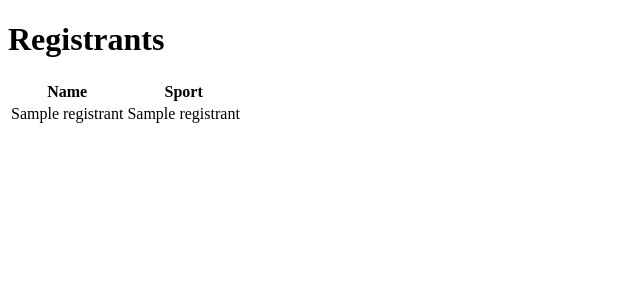
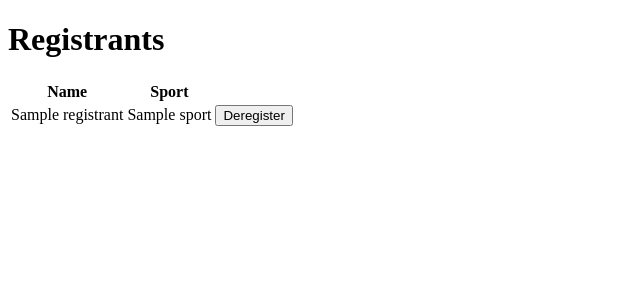
Before and after one commit to PePoPiPu/Harvard-CS50, a Flask app: template froshims/templates/registrants.html in a window 1280 px wide. Shown: the top 300 px of the page, without its empty margins (0-640 px from the left). Run offline with Flask 2, Linux system fonts and the light colour scheme; the template is opened without the code that fills it: most values are stand-ins (such as "Sample title", 1, 10 or a date in 2020); some libraries are stand-ins or nearby versions.

Commit message:
Thu, Mar 16, 2023, 1:00 AM +01:00

```diff
--- a/froshims/app.py
+++ b/froshims/app.py
@@ -1,41 +1,48 @@
-# Implements a registration form, storing registrants in a dictionary, with error messages
+# Implements a registration form, storing registrants in a SQLite database, with support for deregistration
 
+from cs50 import SQL
 from flask import Flask, render_template, request, redirect
 
 app = Flask(__name__)
 
-REGISTRANTS = {}
+db = SQL("sqlite:///froshims.db")
+
 SPORTS = [
     "Basketball",
     "Soccer",
     "Ultimate Frisbee"
 ]
 
-app.route("/")
+@app.route("/")
 def index():
     return render_template("index.html", sports=SPORTS)
 
-app.route("/register", methods=["POST"])
+@app.route("/deregister", methods=["POST"])
+def deregister():
+
+    # Forget registrant
+    id = request.form.get("id")
+    if id:
+        db.execute("DELETE FROM registrants WHERE id = ?", id)
+    return redirect("/registrants")
+
+@app.route("/register", methods=["POST"])
 def register():
 
-    # Validate name
+    # Validate submission
     name = request.form.get("name")
-    if not name:
-        return render_template("error.html", message="Missing name")
-
-    # Validate sport
     sport = request.form.get("sport")
-    if not sport:
-        return render_template("error.html", message="Missing sport")
-    if sport not in SPORTS:
-        return render_template("error.html", message="Invalid sport")
+    if not name or sport not in SPORTS:
+        return render_template("failure.html")
 
     # Remember registrant
-    REGISTRANTS[name] = sport
+    db.execute("INSERT INTO  registrants (name, sport) VALUES(?, ?)", name, sport)
 
     # Confirm registration
     return redirect("/registrants")
 
+
 @app.route("/registrants")
 def registrants():
-    return render_template("registrants.html", registrants=REGISTRANTS)
+    registrants = db.execute("SELECT * FROM registrants")
+    return render_template("registrants.html", registrants=registrants)
--- a/froshims/templates/registrants.html
+++ b/froshims/templates/registrants.html
@@ -10,10 +10,16 @@
             </tr>
         </thead>
         <tbody>
-            {% for name in registrants %}
+            {% for registrant in registrants %}
             <tr>
-                <td>{{ name }}</td>
-                <td>{{ registrants[name] }}</td>
+                <td>{{ registrant.name }}</td>
+                <td>{{ registrant.sport }}</td>
+                <td>
+                    <form action="/deregister" method="post">
+                        <input name="id" type="hidden" value="{{ registrant.id }}">
+                        <button type="submit">Deregister</button>
+                    </form>
+                </td>
             </tr>
             {% endfor %}
         </tbody>
```
